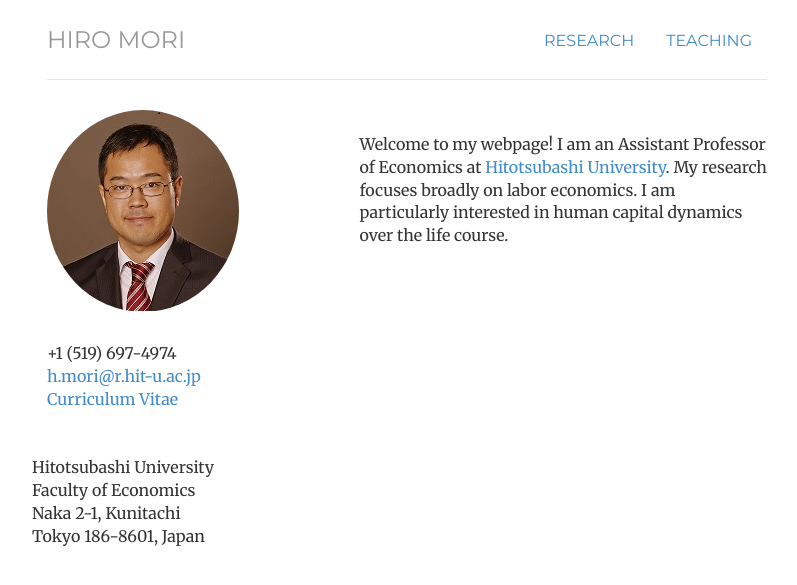
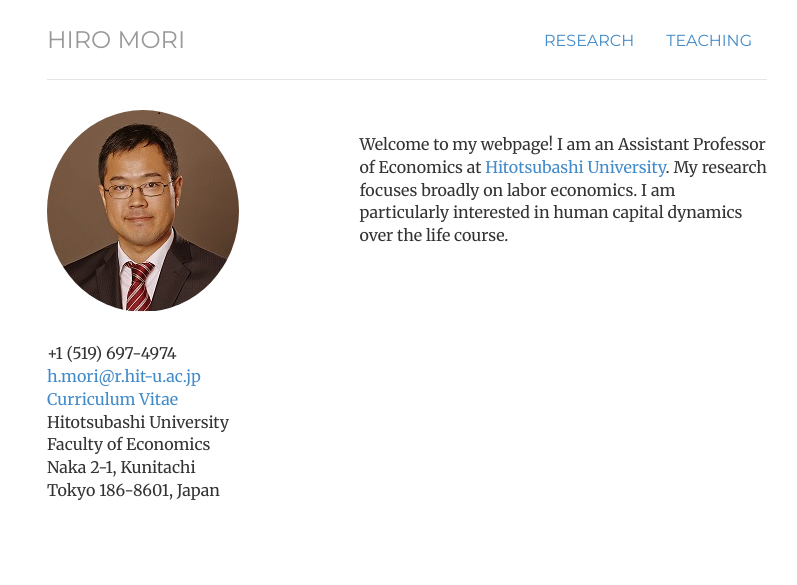
Before and after one commit to morihiroaki/morihiroaki.github.io, a Jekyll site: the page built from index.html, in a window 1280 px wide. Shown: the top 585 px of the page, without its empty margins (233-1030 px from the left). Built offline with Jekyll 4.4.1, drawn with Linux system fonts in a browser that asks for light colours.

Commit message:
Update index.html

```diff
--- a/index.html
+++ b/index.html
@@ -24,6 +24,15 @@ description:
                       <div class="icon pull-left text-center"><span class="fa fa-file-text-o fa-fw"></span></div>
                       <div class="title only pull-left"><a href="/files/cv_mori.pdf" id="cv_link1" class="tracked-link" data-label="CV">  Curriculum Vitae</a></div>
                     </div>
+                    <div class="contact-item">
+                      <div class="icon pull-left text-center"><span class="fa fa-map-marker fa-fw"></span></div>
+                      <div class="title pull-left">Hitotsubashi University</div><br>
+                      <div class="description pull-left">
+                      Faculty of Economics<br>
+                      Naka 2-1, Kunitachi<br>
+                      Tokyo 186-8601, Japan
+                      </div>
+                    </div>
                  </div>
              <div class='col-sm-7'>
                <br/>
@@ -38,15 +47,7 @@ description:
 
               <br>
              <br>
-            <div class="contact-item">
-              <div class="icon pull-left text-center"><span class="fa fa-map-marker fa-fw"></span></div>
-              <div class="title pull-left">Hitotsubashi University</div><br>
-              <div class="description pull-left">
-                Faculty of Economics<br>
-                Naka 2-1, Kunitachi<br>
-                Tokyo 186-8601, Japan
-              </div>
-            </div>
+
           </div>
      </div>
  </div>
```
